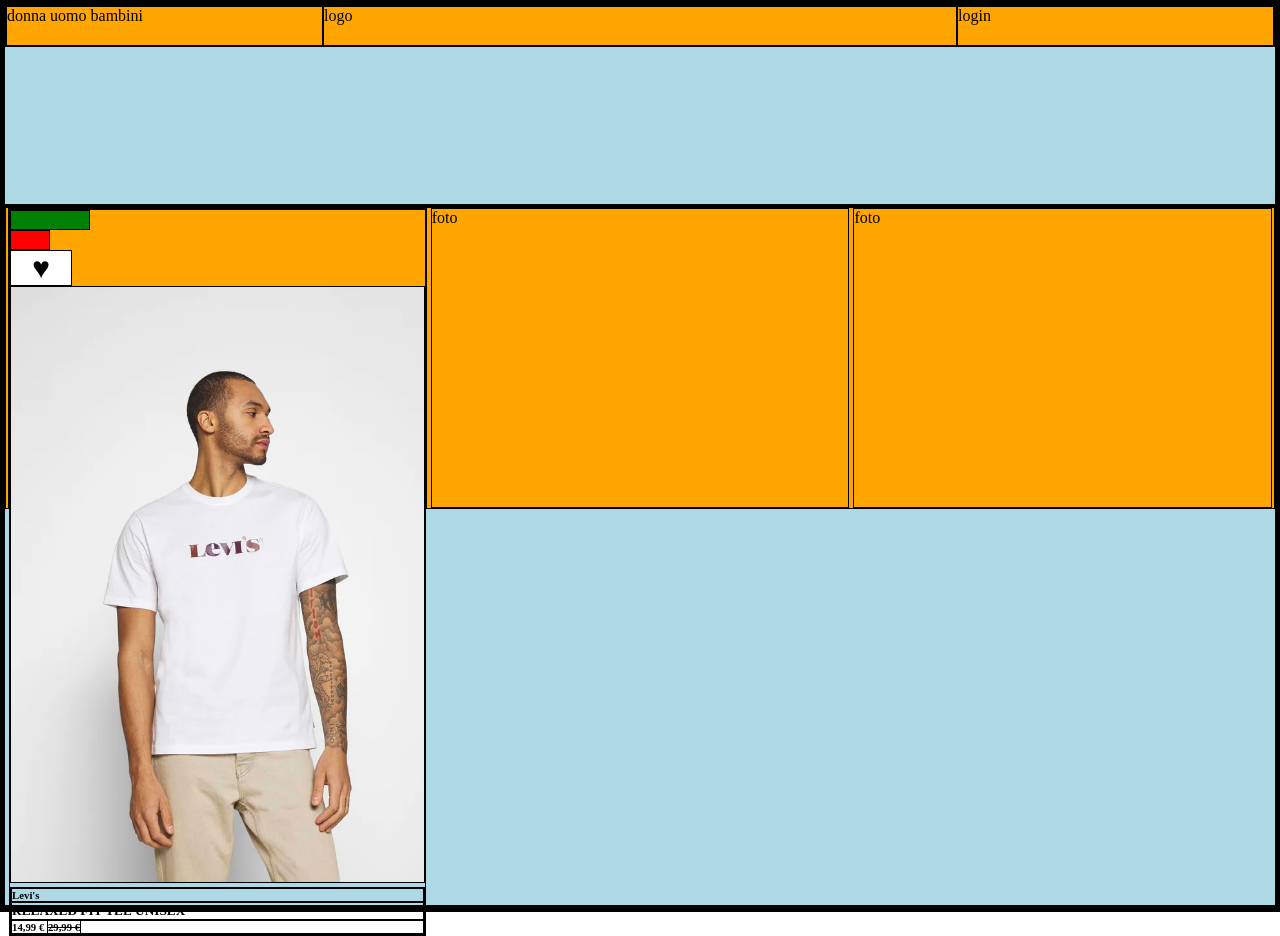
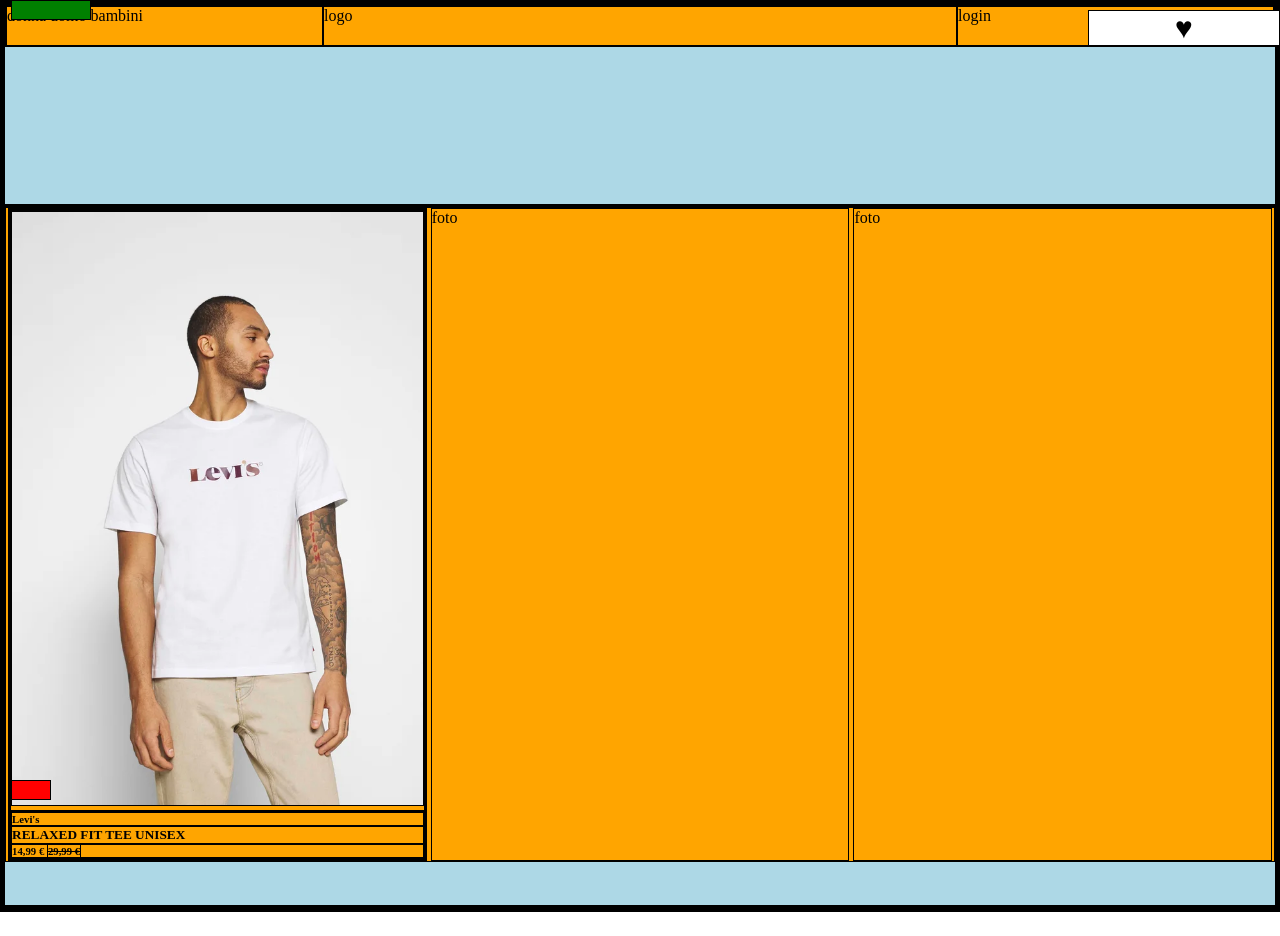
Before and after one commit to info-mic-info/html-css-boolando, a plain HTML site: page index.html in a window 1280 px wide. After the commit the page ends 912 px from the top, so only its background shows below. Drawn offline with Linux system fonts and the light colour scheme.

Commit message:
position relative: content or img-card?

```diff
--- a/css/style.css
+++ b/css/style.css
@@ -46,7 +46,6 @@
 .col-33{
     margin: 0 auto;
     width: 33%;
-    height: 300px;
 }
 
 
@@ -56,13 +55,28 @@
     background-color: green;
     width: 80px;
     height: 20px;
+    position: absolute;
+    top: 0;
 }
 
 .tag-red {
     background-color: red;
     width: 40px;
     height: 20px;
+    position: absolute;
+    bottom: 0%;
 }
+
+.heart {
+    text-align: center;
+    width: 15%;
+    font-size: 30px;
+    background-color: white;
+    position: absolute;
+    right: 0%;
+    top: 10px;
+}
+
 /* Utility -----------------------------------------*/
 
 
@@ -72,13 +86,7 @@
     margin: 0 auto;
 }
 
-.content img {
+.content .img-card {
 width: 100%;
+position: relative;
 }
-
-.heart {
-    text-align: center;
-    width: 15%;
-    font-size: 30px;
-    background-color: white;
-}
--- a/index.html
+++ b/index.html
@@ -34,10 +34,12 @@
 
                     <div class="col-33">
                         <div class="content">
-                            <div class="tag-green"></div>
-                            <div class="tag-red"></div>
-                            <div class="heart">&hearts;</div>
-                            <img src="./img/1.webp" alt="img">
+
+                            <div><img class="img-card" src="./img/1.webp" alt="img">
+                                <div class="tag-green"></div>
+                                <div class="tag-red"></div>
+                                <div class="heart">&hearts;</div>
+                            </div>
                             <div class="description">
                                 <h6>Levi's</h6>
                                 <h5>RELAXED FIT TEE UNISEX</h5>
```
